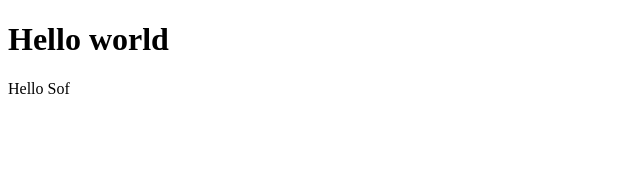
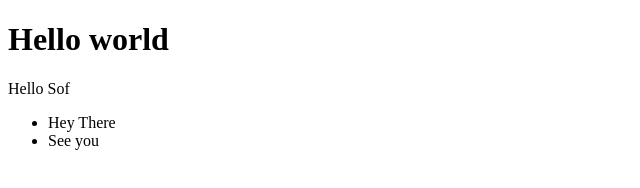
Before and after one commit to sofiarnunes/360project, a plain HTML site: page index.html in a window 1280 px wide. Shown: the whole page, without its empty margins (0-640 px from the left). Drawn offline with Linux system fonts and the light colour scheme.

Commit message:
Test Git_Cat

```diff
--- a/index.html
+++ b/index.html
@@ -10,7 +10,10 @@
     <h1>Hello world</h1>
     <p>Hello Sof</p>
     <section class="a">
-
+        <ul>
+            <li>Hey There</li>
+            <li>See you</li>
+        </ul>
     </section>
     <section class="b">
 
```
